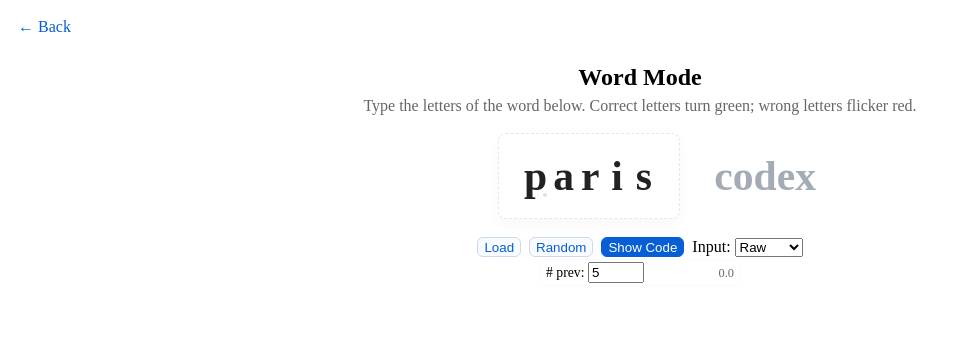
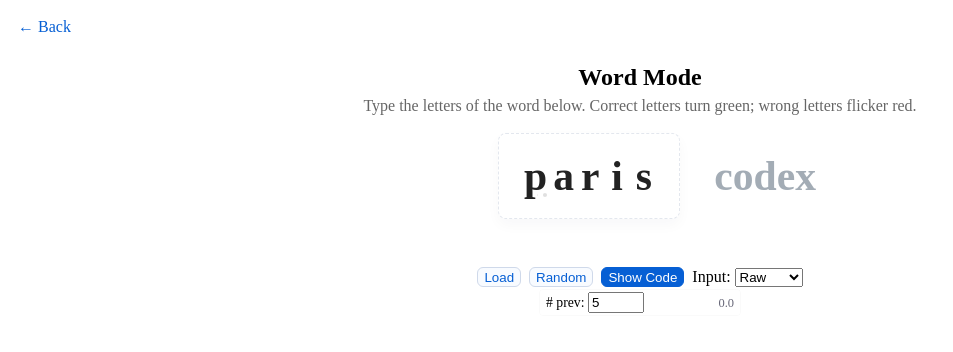
Before and after one commit to bivoje/morsepractice, a SvelteKit app: page /word in a window 1280 px wide. Shown: the top 352 px of the page, without its empty margins (0-953 px from the left). Built offline with nearby package versions, Linux system fonts and the light colour scheme.

Commit message:
Implement straight method

```diff
--- a/src/lib/morse.ts
+++ b/src/lib/morse.ts
@@ -1,3 +1,5 @@
+import { on } from "svelte/events";
+
 export type MorseMap = Record<string, string>;
 
 const DEFAULT_MORSE: MorseMap = {
@@ -36,10 +38,14 @@ const DEFAULT_MORSE: MorseMap = {
  *   const text = d.decodeTimed([100,100,300,100,100,700], 100);
  */
 export class MorseDecode {
-  tree: (string | null)[] = [];
+  private tree: (string | null)[] = [];
+  protected oncallback: () => void;
+  protected offcallback: () => void;
 
-  constructor(map?: MorseMap) {
-    this.installMap(map ?? DEFAULT_MORSE);
+  constructor(oncallback: () => void, offcallback: () => void) {
+    this.installMap(DEFAULT_MORSE);
+    this.oncallback = oncallback;
+    this.offcallback = offcallback;
   }
 
   // create binary search tree from map
@@ -90,10 +96,10 @@ export class MorseDecode {
     this.index = 0;
     return ch;
   }
-  inputDot() {
+  commitDot() {
     this.index = 2 * this.index + 1;
   }
-  inputDash() {
+  commitDash() {
     this.index = 2 * this.index + 2;
   }
   showIndex() : string {
@@ -107,8 +113,17 @@ export class MorseDecode {
       }
       index = Math.floor((index - 1) / 2);
     }
-    return code.split('').reverse().join('');
+
+    const ch = this.tree[this.index];
+    return (ch ?? '?') + ' ' + code.split('').reverse().join('');
   }
+
+  setWPM(wpm: number) {
+    // placeholder
+  }
+}
+
+class MorseDecodeDouble extends MorseDecode {
 }
 
 class MorseDecodeTimed extends MorseDecode {
@@ -117,9 +132,13 @@ class MorseDecodeTimed extends MorseDecode {
   private lastTime: number | null = null;
   private state: 'idle' | 'on' | 'code' | 'word' = 'idle';
 
-  constructor(ditDuration: number, map?: MorseMap) {
-    super(map);
-    this.ditDuration = ditDuration;
+  constructor(oncallback: () => void, offcallback: () => void) {
+    super(oncallback, offcallback);
+    this.ditDuration = 100;
+  }
+
+  setWPM(wpm: number) {
+    this.ditDuration = 1200 / wpm; // in ms
   }
 
   /*     press / release
@@ -129,6 +148,7 @@ class MorseDecodeTimed extends MorseDecode {
   word   goto 'on' / goto word or emit space, goto idle; set timer
   */
   input(pressed: boolean) : string {
+    console.log(`input(${pressed}), state=${this.state}`);
     const now = Date.now();
 
     // first transition: just record state
@@ -143,6 +163,7 @@ class MorseDecodeTimed extends MorseDecode {
       if (pressed) {
         this.state = 'on';
         this.lastTime = now;
+        this.oncallback();
       }
       return '';
 
@@ -150,20 +171,17 @@ class MorseDecodeTimed extends MorseDecode {
       if (!pressed) {
         // measure ON duration
         if (duration < this.ditDuration * 2) {
-          this.inputDot();
+          this.commitDot();
         } else {
-          this.inputDash();
+          this.commitDash();
         }
         this.state = 'code';
         this.lastTime = now;
+        this.offcallback();
       }
       return '';
 
     } else if (this.state === 'code') {
-      if (pressed) {
-        this.state = 'on';
-        this.lastTime = now;
-      } else {
       // measure OFF duration
       let ch = '';
       if (duration >= this.ditDuration * 3) { // letter gap
@@ -174,29 +192,31 @@ class MorseDecodeTimed extends MorseDecode {
         ch += ' ';
         this.state = 'idle';
       }
-        return ch;
-      }
-      return '';
-
-    } else if (this.state === 'word') {
       if (pressed) {
         this.state = 'on';
         this.lastTime = now;
-      } else {
-        // measure OFF duration
+        this.oncallback();
+      }
+      return ch;
+
+    } else if (this.state === 'word') {
+      let ch = '';
       if (duration >= this.ditDuration * 7) { // word gap
         this.state = 'idle';
-          return ' ';
+        ch = ' ';
       }
+      if (pressed) {
+        this.state = 'on';
+        this.lastTime = now;
+        this.oncallback();
       }
-      return '';
+      return ch;
 
     } else {
       throw new Error(`invalid state: ${this.state}`);
     }
   }
 }
-
 
 /**
  * Compute words-per-minute (WPM) from typed words and duration in seconds.
@@ -238,32 +258,42 @@ export type InputMethod = 'raw' | 'straight' | 'side' | 'paddle' | 'iambic';
 /**
  * MorseInput provides a small dispatcher to handle different input methods.
  * - 'raw': returns keys directly
- * - 'side': uses a `MorseDecode` instance and the caller should invoke
- *           `inputDot()` / `inputDash()` when appropriate; call `endLetter()` to
+ * - 'side': uses a `MorseDecodeDouble` instance and the caller should invoke
+ *           `commitDot()` / `commitDash()` when appropriate; call `endLetter()` to
  *           emit the decoded character for the sequence typed so far.
  * Other methods are placeholders and will return null until implemented.
  */
 export class MorseInput {
   method: InputMethod;
-  decode: MorseDecode;
+  decodeSide: MorseDecodeDouble;
+  decodeStraight : MorseDecodeTimed;
 
-  constructor(method: InputMethod = 'raw', map?: MorseMap) {
+  constructor(method: InputMethod, oncallback: () => void, offcallback: () => void) {
     this.method = method;
-    this.decode = new MorseDecode(map);
+    this.decodeSide = new MorseDecodeDouble(oncallback, offcallback);
+    this.decodeStraight = new MorseDecodeTimed(oncallback, offcallback);
   }
 
   setMethod(m: InputMethod) {
     this.method = m;
     // reset decode state when switching to a morse-driven method
-    if (m === 'side' || m === 'paddle' || m === 'iambic') {
-      this.decode.resetIndex();
+    this.decodeSide.resetIndex();
+    this.decodeStraight.resetIndex();
   }
+
+  showIndex() : string {
+    if (this.method === 'side') {
+      return this.decodeSide.showIndex();
+    } else if (this.method === 'straight') {
+      return this.decodeStraight.showIndex();
+    }
+    return '';
   }
 
   // Generic per-key input dispatcher. Returns a string when an emitted
   // character is available (for methods that produce decoded letters), or
   // null otherwise. For 'raw' method this simply returns the key.
-  inputKey(key: string): string {
+  inputKey(key: string, pressed: boolean): string {
     if (this.method === 'raw') {
       if (key === 'Backspace') {
         return '\b';
@@ -271,40 +301,35 @@ export class MorseInput {
       return key;
 
     } else if (this.method === 'side') {
-      // convention: 'j' -> dot, 'k' -> dash, space/Enter -> end letter
+      if (!pressed) return '';
       if (key === 'j') {
-        this.inputDot();
+        this.decodeSide.commitDot();
         return '';
       }
       if (key === 'k') {
-        this.inputDash();
+        this.decodeSide.commitDash();
         return '';
       }
       if (key === ' ' || key === 'Enter') {
-        return this.endLetter() || '';
+        return this.decodeSide.resetIndex() || '';
       }
       return '';
+
+    } else if (this.method === 'straight') {
+      if (key === ' ' || key === 'Enter') {
+        return this.decodeStraight.resetIndex() || '';
       }
+      return this.decodeStraight.input(pressed);
 
+    } else if (this.method === 'paddle') {
       // unimplemented methods return null for now
       return '';
-  }
+    } else if (this.method === 'iambic') {
+      // unimplemented methods return null for now
+      return '';
 
-  // Called by side/paddle/iambic style handlers when a dot input occurs.
-  inputDot(): void {
-    this.decode.inputDot();
-  }
-
-  // Called by side/paddle/iambic style handlers when a dash input occurs.
-  inputDash(): void {
-    this.decode.inputDash();
-  }
-
-  // Signals end of a character; decodes the buffered traversal index into a
-  // character (or null) and resets the index for the next letter.
-  endLetter(): string | null {
-    // resetIndex returns the character at the current traversal index, if any,
-    // and resets the traversal index to the root.
-    return this.decode.resetIndex();
+    } else {
+      throw new Error(`invalid input method: ${this.method}`);
     }
   }
+}
```
Also changed, not shown: src/routes/word/+page.svelte (+114 -9 lines). Lines whose indentation alone changed are shown as unchanged.
